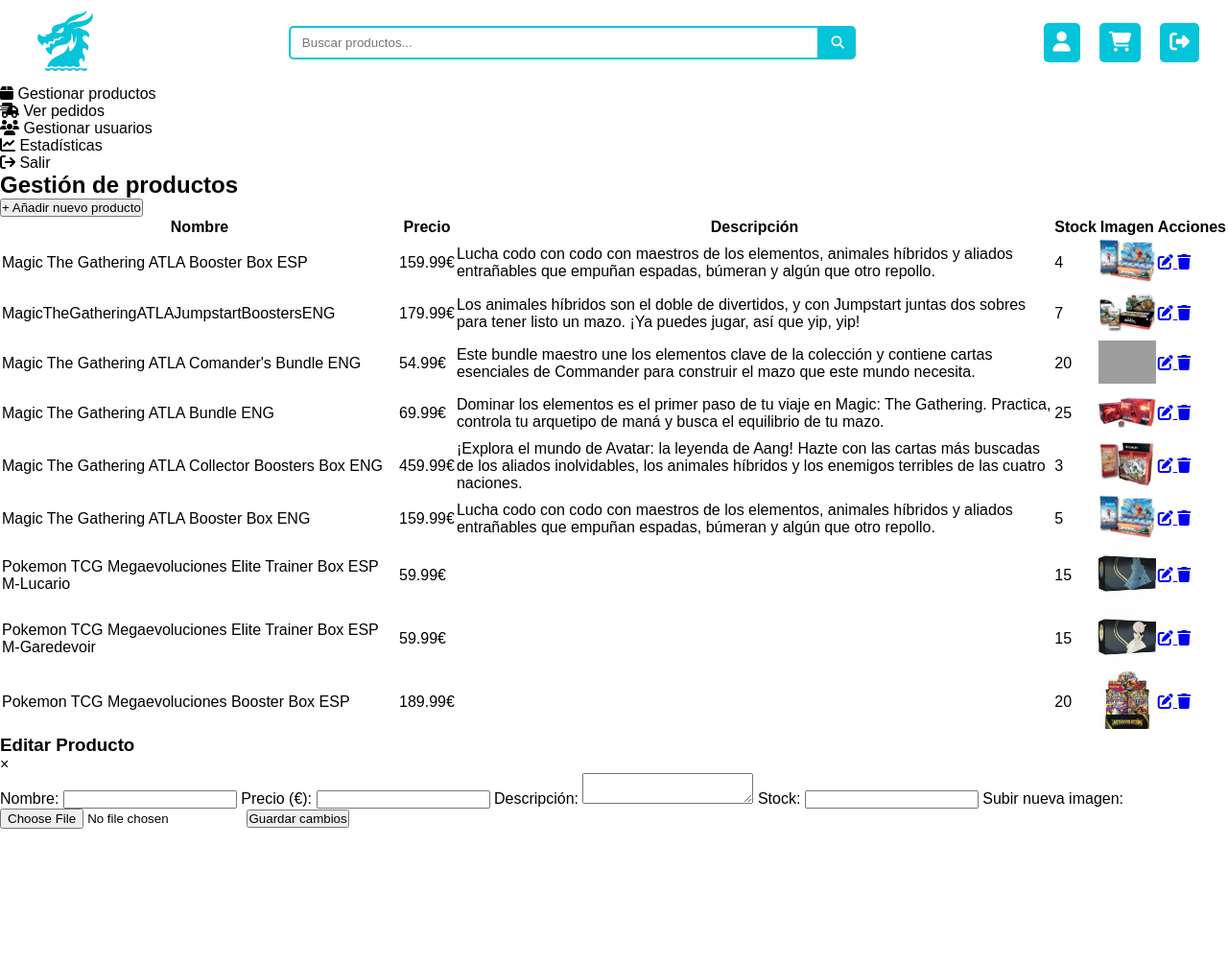
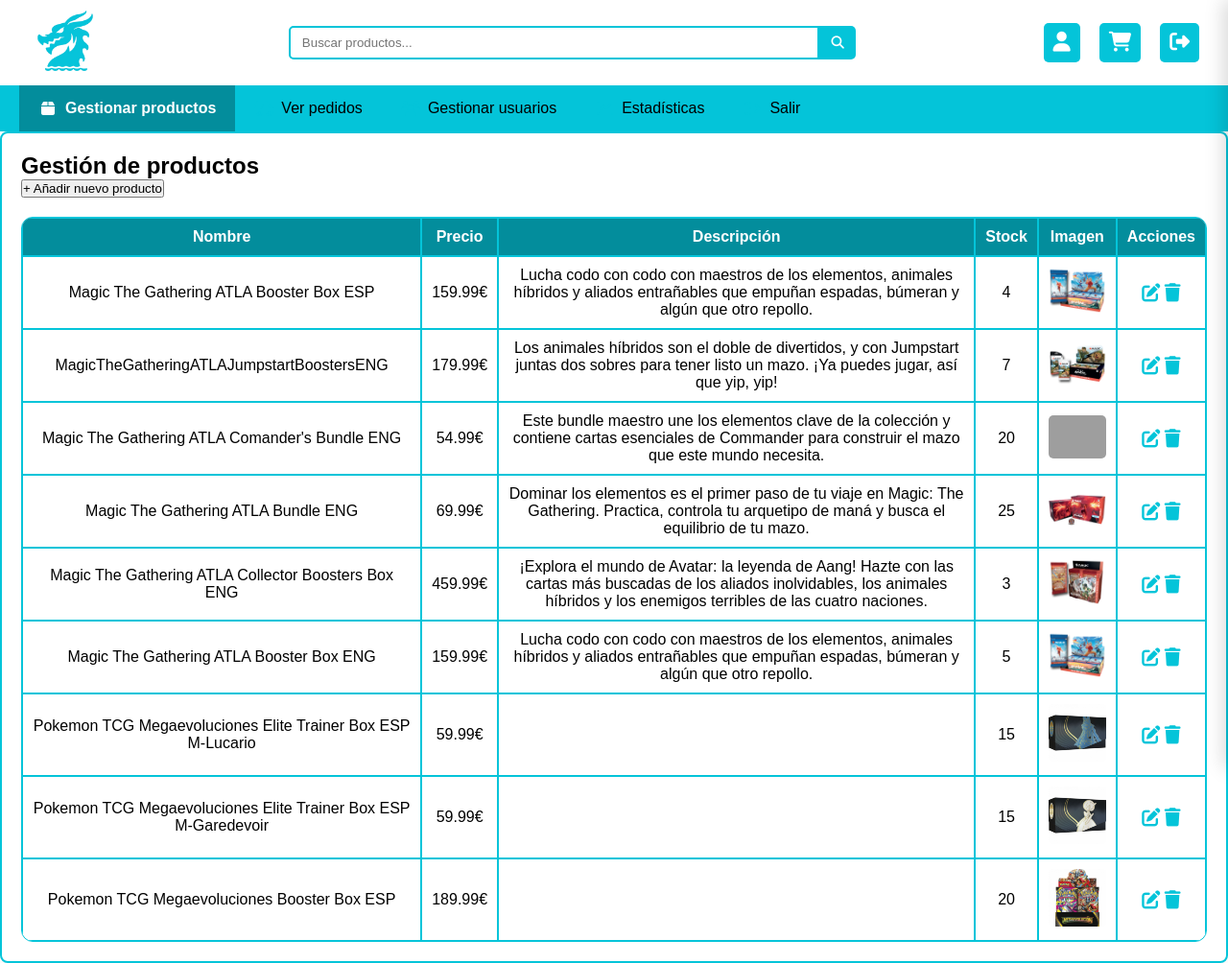
Before and after one commit to javierg2032/tfg, a PHP site: page /admin.php in a window 1280 px wide. Shown: the whole page at 96% size. Before the commit the page ends 864 px from the top, so only its background shows below. Run offline with PHP 8.4, Linux system fonts and the light colour scheme; a user stored in the database is signed in; data comes from the database, SQL or seed files in the repository; grey boxes are pictures that could not be loaded.

Commit message:
Estilos para panel de administración y drawer

```diff
--- a/css/style.css
+++ b/css/style.css
@@ -383,19 +353,12 @@
 
 .compra-producto {
   text-align: start;
-  padding-left: 15px;
-  padding-right: 75px;
+  padding: 0 75px 0 15px;
   color: #2c3e50;
 }
 
-.compra-producto > {
-  width: 500px;
-  height: auto;
-}
-
 .compra-producto .nombre {
-  margin-top: 50px;
-  margin-bottom: 10px;
+  margin: 50px 0 10px;
 }
 
 .compra-producto .precio {
@@ -566,7 +531,8 @@
   color: #ffffff;
 }
 
-.contenido-perfil {
+.contenido-perfil,
+.contenido-admin {
   flex: 1;
   padding: 20px;
   background-color: #fff;
@@ -607,3 +572,217 @@
 .contenido-perfil a:hover {
   color: #038d9c;
 }
+
+/* ====================================
+   ADMIN
+==================================== */
+.tabla-admin {
+  width: 100%;
+  border-collapse: separate;
+  border-spacing: 0;
+  border: 1px solid #04c4d9;
+  border-radius: 12px;
+  margin-top: 20px;
+  overflow: hidden;
+}
+
+.tabla-admin th,
+.tabla-admin td {
+  padding: 10px;
+  border: 1px solid #04c4d9;
+  text-align: center;
+}
+
+.tabla-admin th {
+  background-color: #038d9c;
+  color: white;
+}
+
+.tabla-admin td img {
+  border-radius: 5px;
+}
+
+/* Formulario nuevo producto */
+#form-nuevo-producto input,
+#form-nuevo-producto textarea {
+  width: 100%;
+  padding: 8px;
+  border: 2px solid #04c4d9;
+  border-radius: 5px;
+  margin-bottom: 10px;
+}
+
+#form-nuevo-producto button {
+  width: auto;
+  display: inline-block;
+}
+
+/* Menú superior Admin */
+.menu-superior {
+  background: #04c4d9;
+  position: sticky;
+  top: 0;
+  z-index: 100;
+  width: 100%;
+}
+
+.menu-superior ul {
+  list-style: none;
+  display: flex;
+  justify-content: flex-start;
+  margin: 0;
+  padding: 0 20px;
+}
+
+.menu-superior li {
+  padding: 15px 20px;
+  cursor: pointer;
+  display: flex;
+  align-items: center;
+  gap: 8px;
+  transition: background 0.3s, color 0.3s;
+}
+
+.menu-superior li:hover {
+  background-color: #e0f7fa;
+  color: #038d9c;
+}
+
+.menu-superior li.activo {
+  background-color: #038d9c;
+  color: white;
+  font-weight: bold;
+}
+
+.menu-superior li.activo i {
+  color: #ffffff;
+}
+
+.menu-superior li i {
+  color: #04c4d9;
+  min-width: 20px;
+  text-align: center;
+}
+
+/* Iconos de editar y eliminar en la tabla de administración sin background */
+.btn-edit,
+.btn-delete {
+  display: inline-flex;
+  align-items: center;
+  justify-content: center;
+  color: #04c4d9;
+  /* color inicial igual que el tema principal */
+  font-size: 1.2em;
+  cursor: pointer;
+  transition: color 0.3s;
+  text-decoration: none;
+  /* para los <a> */
+}
+
+.btn-edit:hover {
+  color: #038d9c;
+  /* cambio de color al hacer hover */
+}
+
+.btn-delete:hover {
+  color: #e74c3c;
+  /* rojo para eliminar */
+}
+
+/* Drawer lateral */
+.drawer {
+  position: fixed;
+  top: 0;
+  right: -420px;
+  /* empieza oculto */
+  width: 420px;
+  height: 100%;
+  background-color: #fff;
+  /* mismo fondo que tus secciones */
+  border-left: 2px solid #04c4d9;
+  /* borde azul del tema */
+  border-radius: 0 8px 8px 0;
+  /* bordes redondeados solo en la izquierda */
+  box-shadow: -5px 0 20px rgba(0, 0, 0, 0.15);
+  /* sombra ligera */
+  transition: right 0.3s ease;
+  z-index: 1000;
+  overflow-y: auto;
+}
+
+/* Cuando está abierto */
+.drawer.abierto {
+  right: 0;
+}
+
+/* Cabecera del drawer */
+.drawer-header {
+  display: flex;
+  justify-content: space-between;
+  align-items: center;
+  padding: 1rem 1.5rem;
+  border-bottom: 2px solid #04c4d9;
+  /* línea azul del tema */
+  background-color: #f4f4f4;
+  /* ligeramente gris para diferenciar del contenido */
+  font-weight: 600;
+  font-size: 1.2rem;
+  color: #2c3e50;
+}
+
+/* Botón cerrar */
+.cerrar {
+  cursor: pointer;
+  font-size: 1.5rem;
+  color: #04c4d9;
+  transition: color 0.2s ease;
+}
+
+.cerrar:hover {
+  color: #038d9c;
+}
+
+/* Cuerpo del drawer */
+.drawer-body {
+  padding: 1.5rem;
+}
+
+/* Inputs y textarea */
+.drawer-body input[type="text"],
+.drawer-body input[type="number"],
+.drawer-body input[type="file"],
+.drawer-body textarea {
+  width: 100%;
+  padding: 8px 12px;
+  margin-bottom: 15px;
+  border: 2px solid #04c4d9;
+  border-radius: 5px;
+  font-size: 0.95rem;
+  font-family: Arial, sans-serif;
+  box-sizing: border-box;
+  outline: none;
+}
+
+.drawer-body input:focus,
+.drawer-body textarea:focus {
+  border-color: #038d9c;
+  box-shadow: 0 0 5px rgba(3, 141, 156, 0.3);
+}
+
+/* Botón de guardar cambios */
+.drawer-body .btn {
+  display: inline-block;
+  background-color: #04c4d9;
+  /* color principal de la página */
+  color: #fff;
+  font-weight: 600;
+  padding: 10px 20px;
+  border: none;
+  border-radius: 5px;
+  cursor: pointer;
+  transition: background-color 0.3s ease;
+}
+
+.drawer-body .btn:hover {
+  background-color: #038d9c;
+}
```
Also changed, not shown: other parts of css/style.css (+62 -91 lines).
